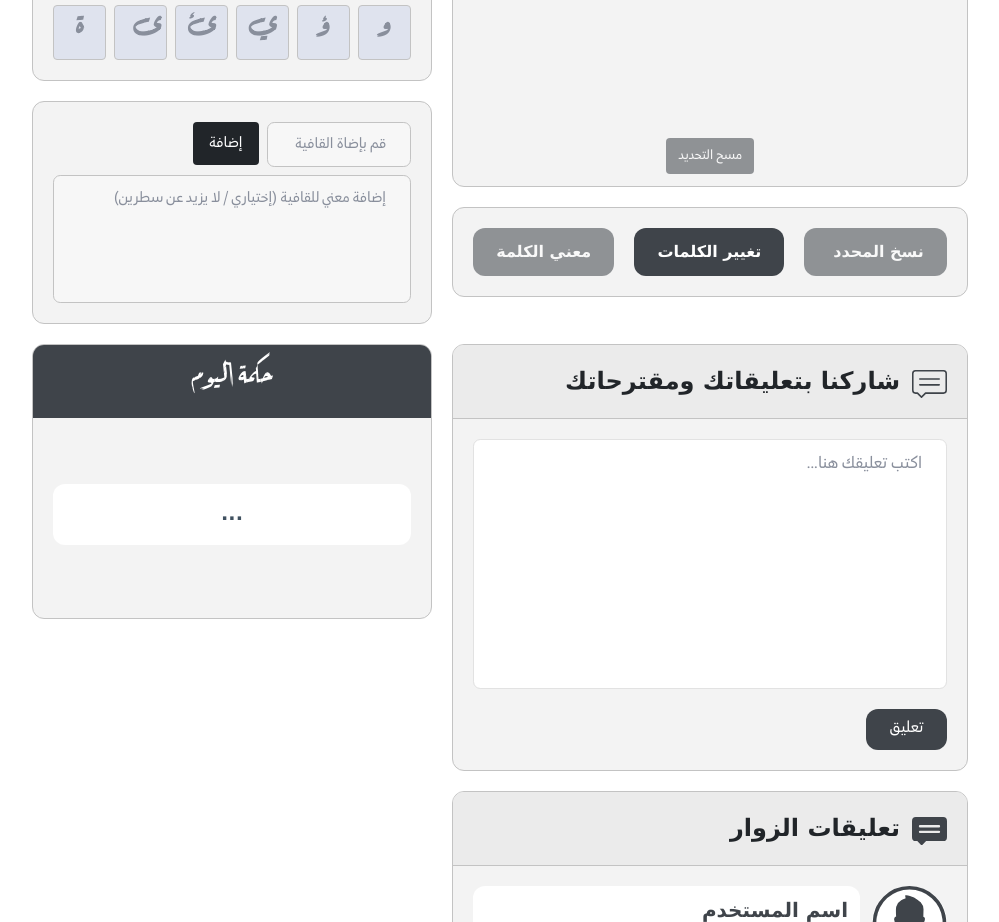
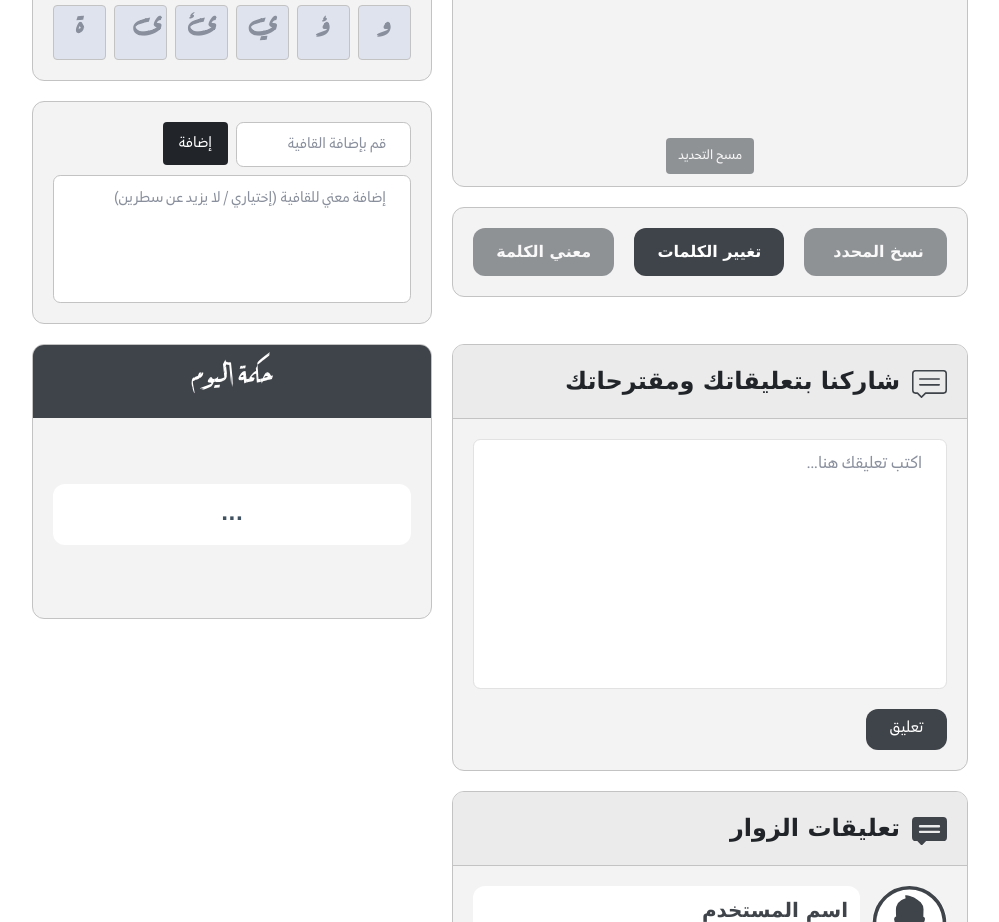
Before and after one commit to amrelmeslimany-portfolio/qafia, a plain HTML site: page views/index.html in a window 1280 px wide. Shown: the part 826-1748 px from the top of the page, without its empty margins (140-1139 px from the left). Drawn offline with Linux system fonts and the light colour scheme; no server answers.

Commit message:
Edit html page

```diff
--- a/views/index.html
+++ b/views/index.html
@@ -187,16 +187,16 @@
               <div class="addword-content p-5">
                 <form>
                   <div class="row g-2 mb-2">
-                    <div class="col-6 col-md-5">
-                      <input type="text" class="form-control py-2 text-primary style-input input-addword"
-                        placeholder="قم بإضاة القافية">
+                    <div class="col-6 ">
+                      <input type="text" class="form-control py-2 text-primary bg-white style-input input-addword"
+                        placeholder="قم بإضافة القافية">
                     </div>
                     <div class="col">
                       <button type="submit" class="btn btn-dark py-2 px-4">إضافة</button>
                     </div>
                   </div>
                   <div>
-                    <textarea class="form-control text-primary style-input"
+                    <textarea class="form-control bg-white text-primary style-input"
                       placeholder="إضافة معني للقافية (إختياري / لا يزيد عن سطرين)" id="addmeaninginput"
                       rows="4"></textarea>
                   </div>
```
